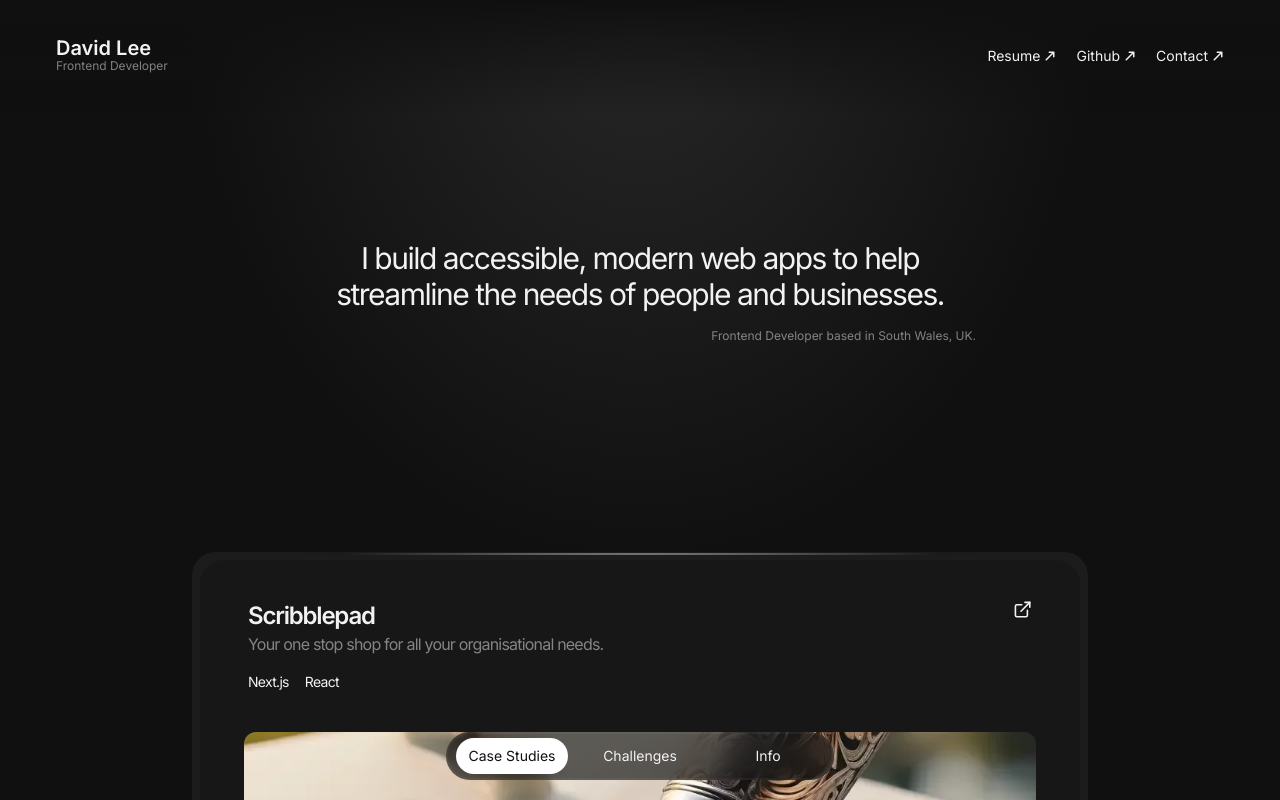
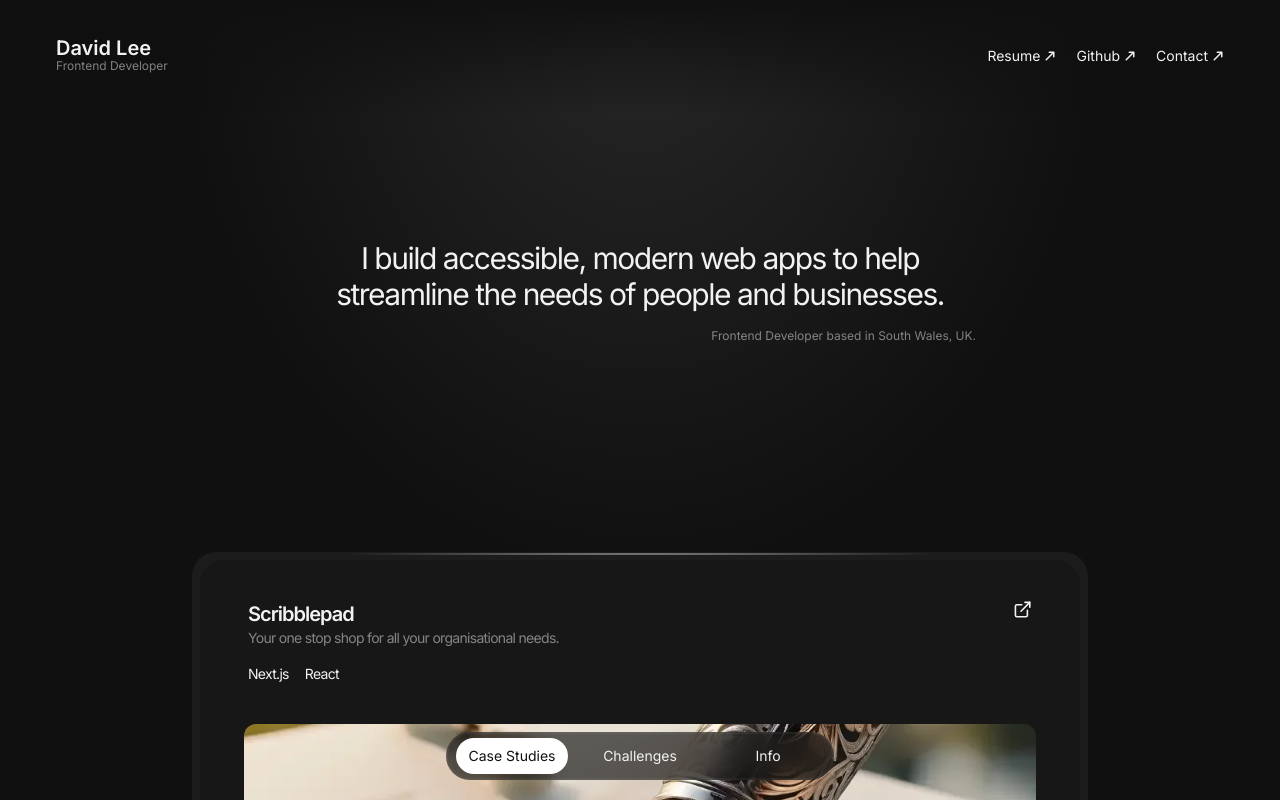
Before and after one commit to DLee1993/Portfolio, a Next.js app: page / in a window 1280 px wide. Shown: the top 800 px of the page. Built offline with nearby package versions, Linux system fonts and the light colour scheme.

Commit message:
reduced showcase item text size

```diff
--- a/app/components/Showcase.tsx
+++ b/app/components/Showcase.tsx
@@ -34,10 +34,10 @@ export default function Showcase() {
                             ></div>
                             <section className="relative z-50 flex justify-between items-start mb-10 px-2 sm:px-5 md:px-10">
                                 <article>
-                                    <h2 className="text-2xl font-semibold tracking-tighter">
+                                    <h2 className="text-xl font-semibold tracking-tighter">
                                         {project.title}
                                     </h2>
-                                    <p className="text-base text-csFadedWhite tracking-tighter mb-4">
+                                    <p className="text-sm text-csFadedWhite tracking-tighter mb-4">
                                         {project.content}
                                     </p>
                                     <ul className="flex flex-wrap gap-x-4 text-sm tracking-tighter">
```
